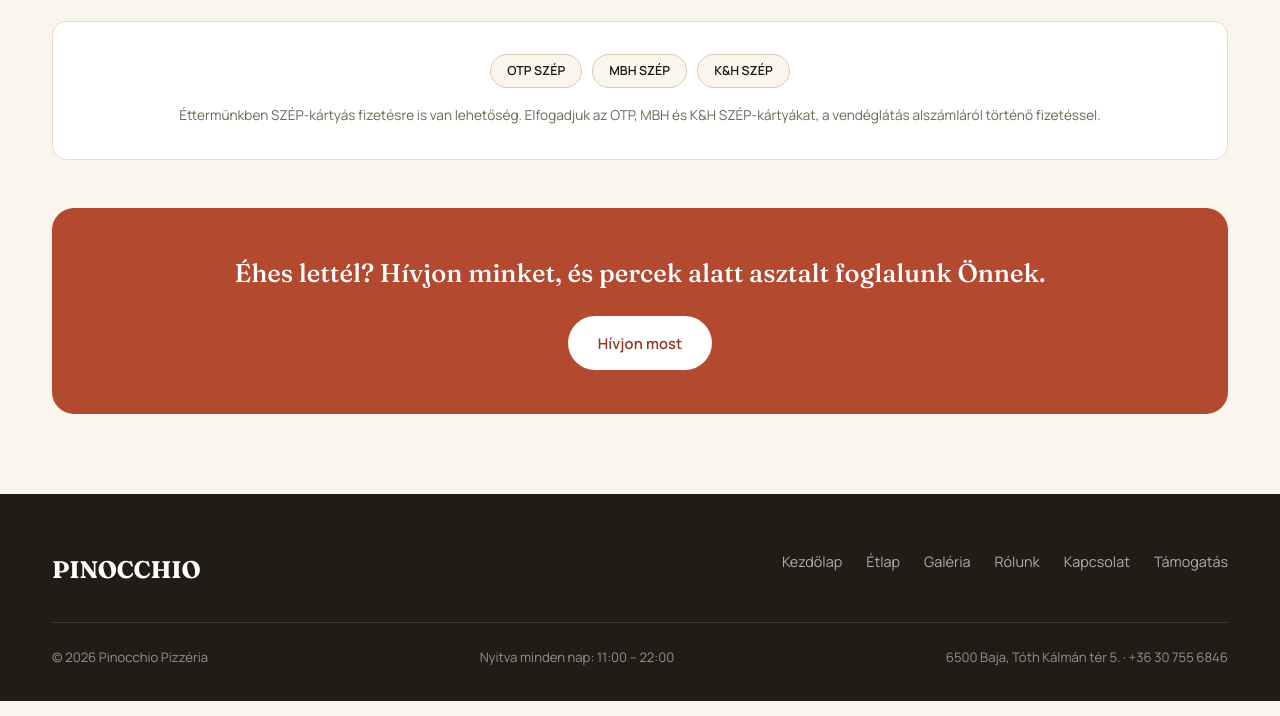
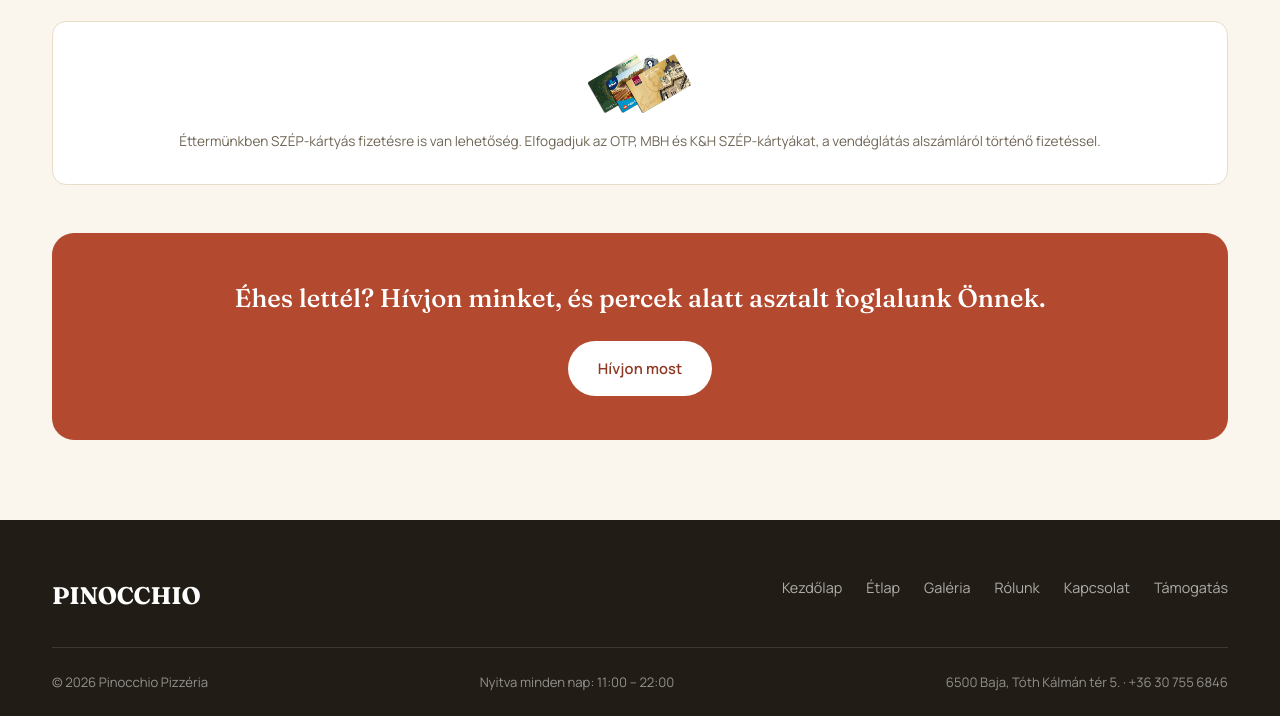
Before and after one commit to zsolaaa/pinov2, a plain HTML site: page index.html in a window 1280 px wide. Shown: the part 3333-4049 px from the top of the page. Drawn offline with Linux system fonts and the light colour scheme.

Commit message:
SZÉP kártya logó + valós közösségi média linkek
- Valódi SZÉP kártya logókép (OTP, K&H, MBH) a fizetési jegyzet szekcióban
- Instagram, Facebook és TikTok linkek valós URL-ekre cserélve

```diff
--- a/css/style.css
+++ b/css/style.css
@@ -607,24 +607,10 @@ h1, h2, h3, h4 {
   font-size: 0.85rem;
 }
 
-.payment-badges {
-  display: flex;
-  justify-content: center;
-  flex-wrap: wrap;
-  gap: 10px;
-  margin-bottom: 16px;
-}
-
-.payment-badge {
-  display: inline-flex;
-  align-items: center;
-  padding: 6px 16px;
-  border-radius: 999px;
-  background: var(--color-bg);
-  border: 1px solid var(--color-line-strong);
-  color: var(--color-heading);
-  font-size: 0.78rem;
-  font-weight: 600;
+.payment-note img {
+  height: 60px;
+  width: auto;
+  margin: 0 auto 16px;
 }
 
 /* ---------- Page header ---------- */
--- a/index.html
+++ b/index.html
@@ -140,18 +140,15 @@
             <img src="images/logo-pinocchio.png" alt="Pinocchio logó" data-ph="Pinocchio logó">
           </div>
           <div class="social-icons">
-            <a href="#" aria-label="Instagram"><svg width="17" height="17" viewBox="0 0 24 24" fill="none" stroke="currentColor" stroke-width="2"><rect x="2" y="2" width="20" height="20" rx="5"/><circle cx="12" cy="12" r="4"/><circle cx="17.5" cy="6.5" r="1"/></svg></a>
-            <a href="#" aria-label="Facebook"><svg width="17" height="17" viewBox="0 0 24 24" fill="none" stroke="currentColor" stroke-width="2"><path d="M18 2h-3a5 5 0 0 0-5 5v3H7v4h3v8h4v-8h3l1-4h-4V7a1 1 0 0 1 1-1h3z"/></svg></a>
+            <a href="https://www.instagram.com/pinocchio_baja/" target="_blank" rel="noopener" aria-label="Instagram"><svg width="17" height="17" viewBox="0 0 24 24" fill="none" stroke="currentColor" stroke-width="2"><rect x="2" y="2" width="20" height="20" rx="5"/><circle cx="12" cy="12" r="4"/><circle cx="17.5" cy="6.5" r="1"/></svg></a>
+            <a href="https://www.facebook.com/bajapinocchio" target="_blank" rel="noopener" aria-label="Facebook"><svg width="17" height="17" viewBox="0 0 24 24" fill="none" stroke="currentColor" stroke-width="2"><path d="M18 2h-3a5 5 0 0 0-5 5v3H7v4h3v8h4v-8h3l1-4h-4V7a1 1 0 0 1 1-1h3z"/></svg></a>
+            <a href="https://www.tiktok.com/@pinocchiobaja" target="_blank" rel="noopener" aria-label="TikTok"><svg width="17" height="17" viewBox="0 0 24 24" fill="none" stroke="currentColor" stroke-width="2"><path d="M9 12a4 4 0 1 0 4 4V4a5 5 0 0 0 5 5h1"/></svg></a>
           </div>
         </div>
       </div>
 
       <div class="payment-note">
-        <div class="payment-badges" aria-hidden="true">
-          <span class="payment-badge">OTP SZÉP</span>
-          <span class="payment-badge">MBH SZÉP</span>
-          <span class="payment-badge">K&amp;H SZÉP</span>
-        </div>
+        <img src="images/szep_kartyak.png" alt="OTP, K&amp;H és MBH SZÉP kártya logók" data-ph="SZÉP kártya logók">
         <p>Éttermünkben SZÉP-kártyás fizetésre is van lehetőség. Elfogadjuk az OTP, MBH és K&amp;H SZÉP-kártyákat, a vendéglátás alszámláról történő fizetéssel.</p>
       </div>
 
```
Also changed, not shown: etlap.html (+4 -7 lines), galeria.html (+4 -7 lines), kapcsolat.html (+4 -7 lines), rolunk.html (+4 -7 lines), tamogatas.html (+4 -7 lines), images/szep_kartyak.png (added).
